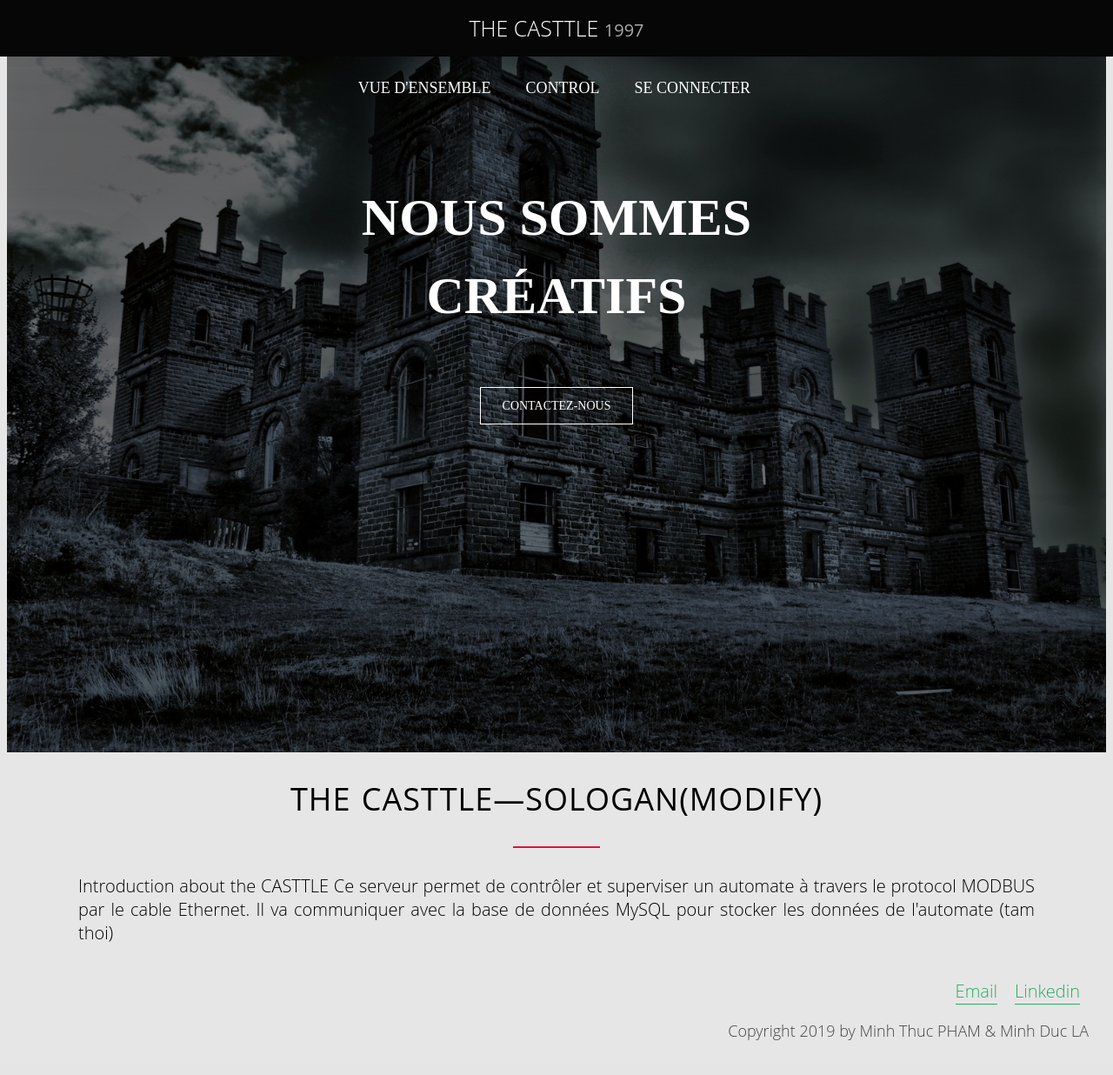
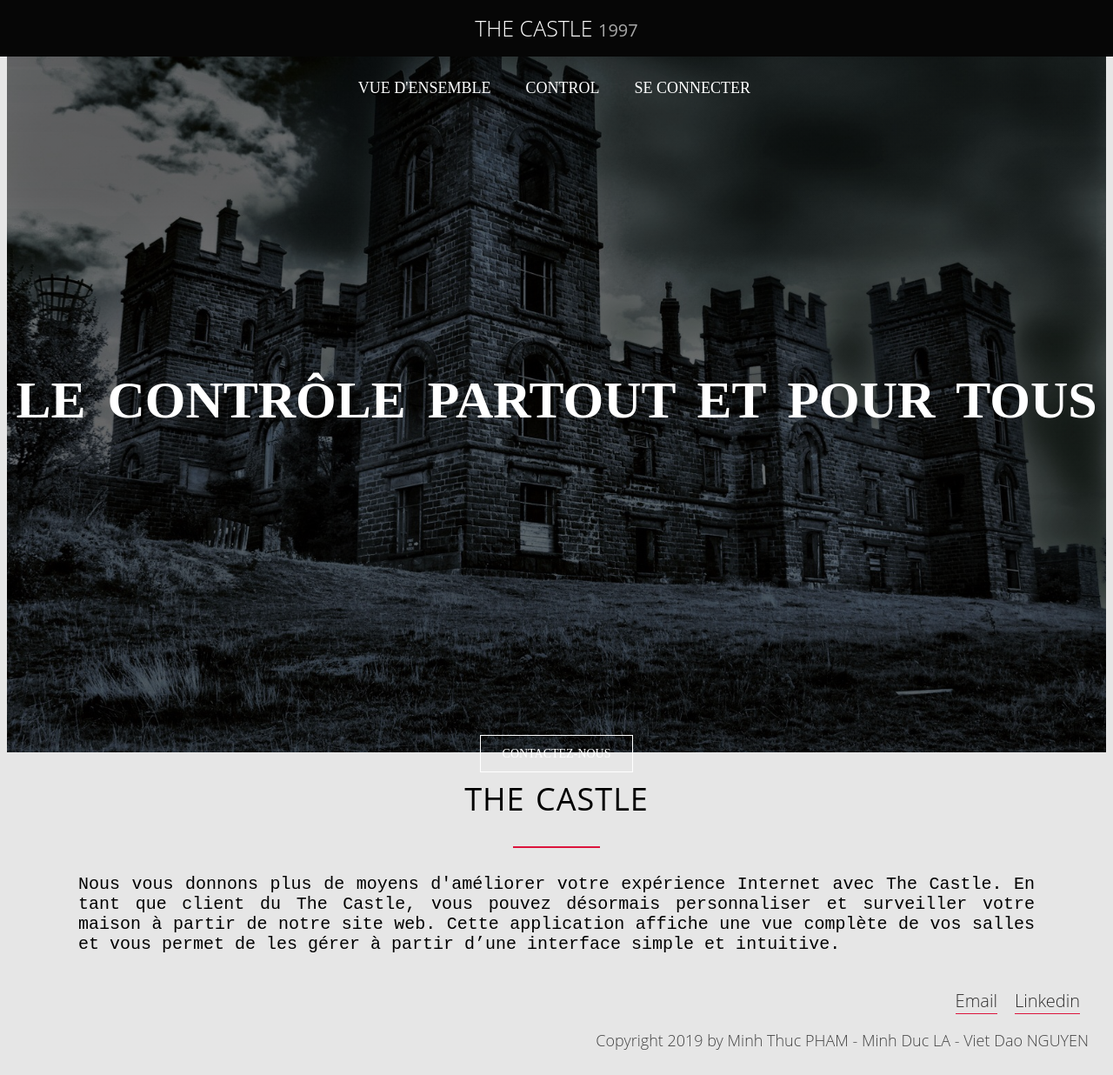
Before and after one commit to minhthuc2502/ACAD-AWAEI, a PHP site: page / in a window 1280 px wide; the page is wider, and only the part inside the window is pictured. Shown: that part at 87% size. Before the commit the page ends 1196 px from the top of that part, so only its background shows below. Run offline with PHP 8.4, Linux system fonts and the light colour scheme.

Commit message:
Change sologan + introduction + add img room

```diff
--- a/index.php
+++ b/index.php
@@ -14,7 +14,7 @@
         <!-- Header -->
         <div>
             <header id="header" class="alt">
-                <div class="logo"><a href="index.php">THE CASTTLE <span>1997</span></a><div>
+                <div class="logo"><a href="index.php">THE CASTLE <span>1997</span></a><div>
             </header>
         </div>
         <div id="mainBody">
@@ -26,16 +26,17 @@
                 </ul>
             </nav>
             <div class="welcome-text">
-                <h1>Nous sommes créatifs</h1>
+                <h1>le contrôle partout et pour tous</h1>
                 <a href="#footpage">Contactez-nous</a>
             </div>
         </div>
         <section class="section-main" id='features'>
             <div class="row">
-                <h2>THE CASTTLE&mdash;SOLOGAN(MODIFY)</h2>
+                <h2>THE CASTLE</h2>
                 <p class="introduction">
-                    Introduction about the CASTTLE  Ce serveur permet de contrôler et superviser un automate à travers le protocol MODBUS par le cable Ethernet.
-                    Il va communiquer avec la base de données MySQL pour stocker les données de l'automate (tam thoi)
+                Nous vous donnons plus de moyens d'améliorer votre expérience Internet avec The Castle.
+                En tant que client du The Castle, vous pouvez désormais personnaliser et surveiller votre maison à partir de notre site web.
+                Cette application affiche une vue complète de vos salles et vous permet de les gérer à partir d’une interface simple et intuitive.
                 </p>
             </div>
         </section>
@@ -44,7 +45,7 @@
                     <li><a href="mailto:minh.pham@insa-cvl.fr">Email</a></li>
                     <li><a href="http://www.linkedin.com/in/m-pham">Linkedin</a></li>
                 </ul>
-                <span> Copyright 2019 by Minh Thuc PHAM & Minh Duc LA</span>
+                <span> Copyright 2019 by Minh Thuc PHAM - Minh Duc LA - Viet Dao NGUYEN</span>
             </footer>
         </body>
     </html>
--- a/mainstyle.css
+++ b/mainstyle.css
@@ -43,9 +43,10 @@
 
 .welcome-text{
     position: absolute;
-    width: 500px;
+    width: 1500px;
     height: 300px;
     margin-top: 100px;
+    word-spacing: 10px;
     text-align: center;
 }
 
@@ -55,6 +56,8 @@
     text-transform: uppercase;
     display: inline-block;
     font-size: 60px;
+    margin-top: 250px;
+    width: 1500px;
 }
 .welcome-text a {
     border: 1px solid #ffffff;
@@ -62,7 +65,7 @@
     text-decoration:none;
     text-transform: uppercase;
     font-size: 14px;
-    margin-top: 20px;
+    margin-top: 300px;
     display: inline-block;
     color: #FFF
 }
@@ -132,17 +135,18 @@ nav {
 
 .main-nav li a:hover,
 .main-nav li a:active{
-    border-bottom: 2px solid #27ae60;
+    border-bottom: 2px solid #DC143C;
 }
 
 /* ------ LINKS FOOTER------ */
 
 footer a:link,
 footer a:visited {
-    color: #27ae60;
+    /* color: #27ae60; */
+    color: #302f2f;
     text-decoration: none;
     padding-bottom: 1px;
-    border-bottom: 1px solid #27ae60;
+    border-bottom: 1px solid #DC143C;
     -webkit-transition: border-bottom 0.2s, color 0.2s;
     transition: border-bottom 0.2s, color 0.2s;
 }
@@ -185,6 +189,7 @@ h2:after {
 p {
     margin: 0 20px;
     text-align: justify;
+    font-family: Courier New, Helvetica, sans-serif;
 }
 
 .section-features {
```
Also changed, not shown: img/room1.jpg (added), img/room2.jpg (added), img/room3.jpg (added), img/room4.png (added), img/room5.jpg (added), img/room6.jpg (added).
